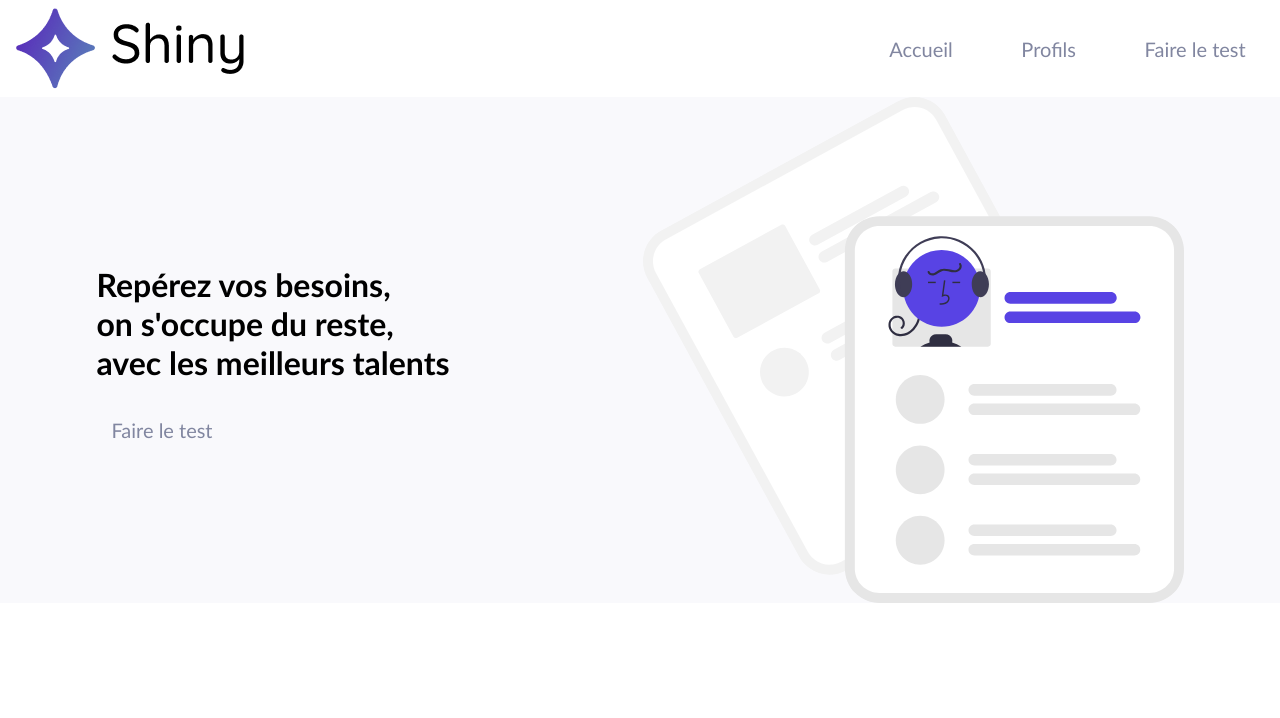
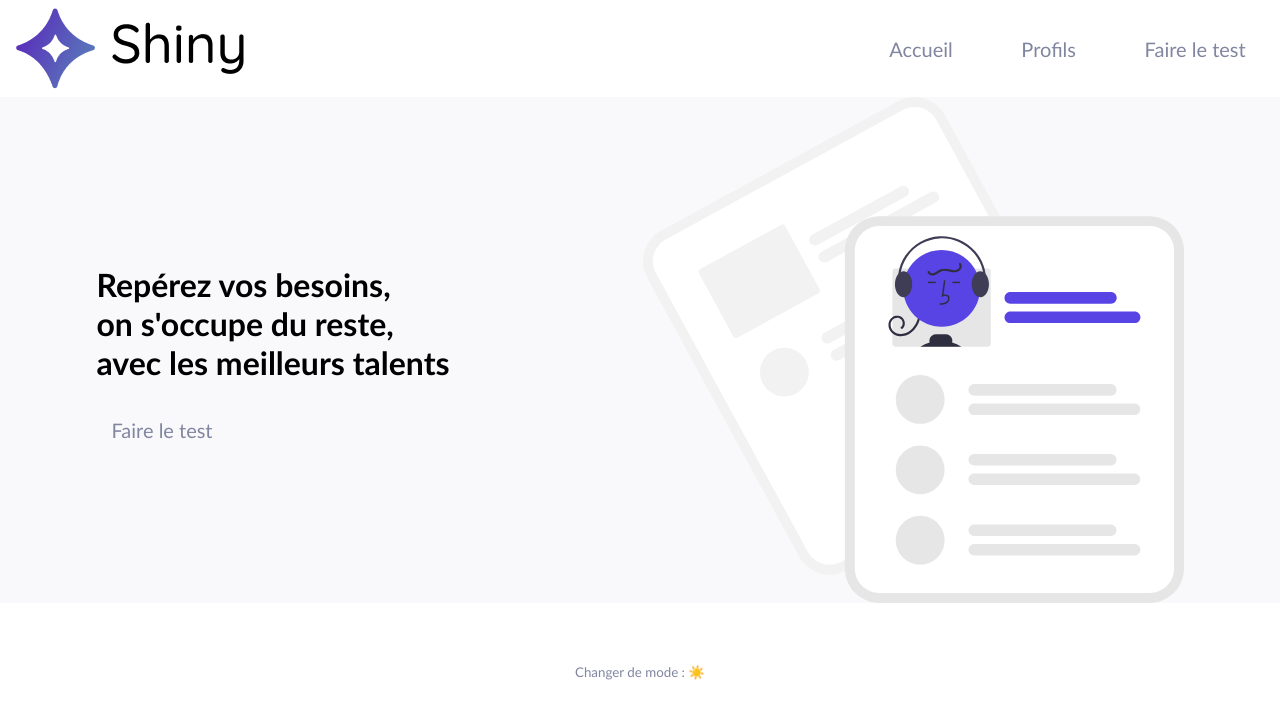
Before and after one commit to CaptainBeatty/shiny-agency, a React (Create React App) app: page / in a window 1280 px wide. Shown: the top 718 px of the page. Built offline with nearby package versions, Linux system fonts and the light colour scheme.

Commit message:
dark mode OK

```diff
--- /dev/null
+++ b/src/components/Footer/index.jsx
@@ -0,0 +1,33 @@
+import styled from 'styled-components'
+import colors from '../../utils/style/colors'
+import { useContext } from 'react'
+import { ThemeContext } from '../../utils/context'
+
+const FooterContainer = styled.footer`
+    display: flex;
+    flex-direction: row;
+    align-items: center;
+    justify-content: center;
+    padding-top: 60px;
+`
+
+const NightModeButton = styled.button`
+    background-color: transparent;
+    border: none;
+    cursor: pointer;
+    color: ${colors.secondary};
+`
+
+
+function Footer() {
+    const { toggleTheme, theme } = useContext(ThemeContext)
+    return (
+        <FooterContainer>
+        <NightModeButton onClick={() => toggleTheme()}>
+            Changer de mode : {theme === 'light' ? '☀️' : '🌙'}
+        </NightModeButton>
+        </FooterContainer>
+    )
+}
+
+export default Footer
--- a/src/index.jsx
+++ b/src/index.jsx
@@ -1,5 +1,5 @@
 import React from 'react'
-import ReactDOM from 'react-dom'
+import ReactDOM from 'react-dom/client'
 import { BrowserRouter as Router, Route, Routes } from 'react-router-dom'
 import Home from './pages/Home/'
 import Survey from './pages/Survey/'
@@ -7,20 +7,16 @@ import Results from './pages/Results/'
 import Freelances from './pages/Freelances/'
 import Error from './components/Error/'
 import Header from './components/Header'
-import { createGlobalStyle }from 'styled-components'
+import Footer from './components/Footer'
+import { ThemeProvider } from './utils/context'
+import GlobalStyle from './utils/style/GlobalStyle'
 
-const GlobalStyle = createGlobalStyle`
-    * {
-        font-family: 'Trebuchet MS', Helvetica, sans-serif;
-    }
-    body {
-      margin:0;
-    }
-`
 
-ReactDOM.render(
+const root = ReactDOM.createRoot(document.getElementById('root'));
+root.render(
   <React.StrictMode>
     <Router>
+    <ThemeProvider>
       <GlobalStyle />
       <Header />
       <Routes>
@@ -30,7 +26,8 @@ ReactDOM.render(
         <Route path="/freelances" element={<Freelances />} />
         <Route path="*" element={<Error />} />
       </Routes>
+      <Footer/>
+      </ThemeProvider>
     </Router>
-  </React.StrictMode>,
-  document.getElementById('root')
+  </React.StrictMode>
 )
--- a/src/pages/Freelances/index.jsx
+++ b/src/pages/Freelances/index.jsx
@@ -1,22 +1,11 @@
 import Card from '../../components/Card'
 import { styled }from 'styled-components'
+import { useState, useEffect } from 'react'
+import { Loader } from '../../utils/style/Atoms'
+import colors from '../../utils/style/colors'
 
 
-const freelanceProfiles = [
-    {
-        name: 'Jane Doe',
-        jobTitle: 'Devops',
-    },
-    {
-        name: 'John Doe',
-        jobTitle: 'Developpeur frontend',
-    },
-    {
-        name: 'Jeanne Biche',
-        jobTitle: 'Développeuse Fullstack',
-    },
 
-]
 
 const CardsContainer = styled.div`
     display: grid;
@@ -29,25 +18,75 @@ const AllPageContainer = styled.div`
     align-items: center;
     justify-content:center;
     flex-direction: column;
-
-
+`
+const PageTitle = styled.h1`
+  font-size: 30px;
+  color: black;
+  text-align: center;
+  padding-bottom: 30px;
+`
+const PageSubtitle = styled.h2`
+  font-size: 20px;
+  color: ${colors.secondary};
+  font-weight: 300;
+  text-align: center;
+  padding-bottom: 30px;
+`
+const LoaderWrapper = styled.div`
+  display: flex;
+  justify-content: center;
 `
 
 function Freelances() {
+    const [freelancersList, setFreelancesList] = useState([])
+    const [isDataLoading, setDataLoading] = useState(false)
+    const [error, setError] = useState(false)
+
+
+    useEffect(() => {
+        async function fetchFreelances() {
+            setDataLoading(true)
+            try {
+                const response = await fetch(`http://localhost:8000/freelances`)
+                const { freelancersList } = await response.json()
+                setFreelancesList(freelancersList)
+            }
+            catch(err) {
+                console.log('===== error =====', err)
+                setError(true)
+            }
+            finally {
+                setDataLoading(false)
+            }
+        }
+        fetchFreelances()
+    }, [])
+
+    if (error) {
+        return <span>Oups, il y eu un problème</span>
+    }
+
     return (
         <AllPageContainer>
-            <h1>Trouvez votre prestataire</h1>
-            <p>Chez Shiny nous réunissons les meilleurs profils pour vous.</p>
+            <PageTitle>Trouvez votre prestataire</PageTitle>
+            <PageSubtitle>Chez Shiny nous réunissons les meilleurs profils pour vous.</PageSubtitle>
+            {isDataLoading ? (
+                <LoaderWrapper>
+                    <Loader />
+                </LoaderWrapper>
+        ) : (
             <CardsContainer>
-            {freelanceProfiles.map((profile, index) => (
+            {freelancersList.map((profile, index) => (
                 <Card
                     key={`${profile.name}-${index}`}
-                    label={profile.jobTitle}
+                    label={profile.job}
                     picture={profile.picture}
                     title={profile.name}
                 />
             ))}
             </CardsContainer>
+        )}
+
         </AllPageContainer>
     )
 }
--- a/src/pages/Survey/index.jsx
+++ b/src/pages/Survey/index.jsx
@@ -26,10 +26,6 @@ const LinkWrapper = styled.div`
     margin-right: 20px;
   }
 `
-
-
-
-
 function Survey() {
     const { questionNumber } = useParams()
     const questionNumberInt = parseInt(questionNumber);
--- /dev/null
+++ b/src/utils/context/index.jsx
@@ -0,0 +1,16 @@
+import React, { useState, createContext } from 'react'
+
+export const ThemeContext = createContext()
+
+export const ThemeProvider = ({ children }) => {
+    const [theme, setTheme] = useState('light')
+    const toggleTheme = () => {
+        setTheme(theme === 'light' ? 'dark' : 'light')
+    }
+
+    return (
+        <ThemeContext.Provider value={{ theme, toggleTheme }}>
+            {children}
+        </ThemeContext.Provider>
+    )
+}
--- /dev/null
+++ b/src/utils/style/GlobalStyle.jsx
@@ -0,0 +1,23 @@
+import { useContext } from 'react'
+import { ThemeContext } from '../context'
+import { createGlobalStyle }from 'styled-components'
+
+const StyledGlobalStyle = createGlobalStyle`
+    * {
+        font-family: 'Trebuchet MS', Helvetica, sans-serif;
+    }
+
+    body {
+        background-color: ${({ isDarkMode }) =>
+          isDarkMode ? '#2F2E41' : 'white'};
+        margin: 0;
+    }
+`
+
+function GlobalStyle() {
+    const { theme } = useContext(ThemeContext)
+
+    return <StyledGlobalStyle isDarkMode={theme === 'dark'} />
+}
+
+export default GlobalStyle
```
